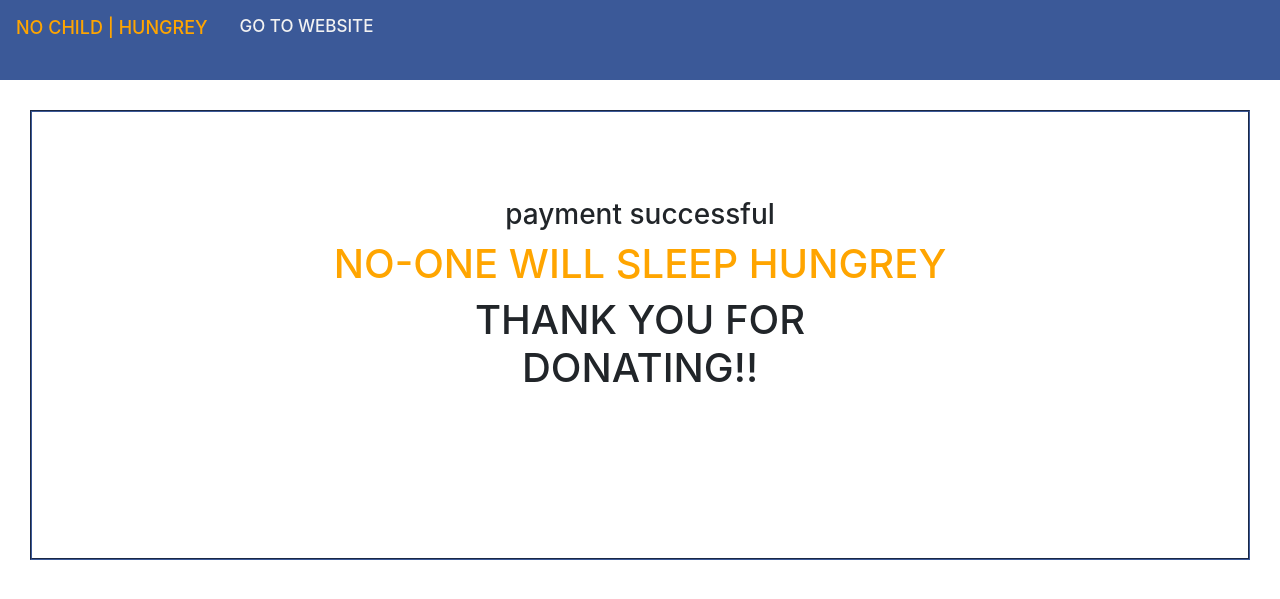
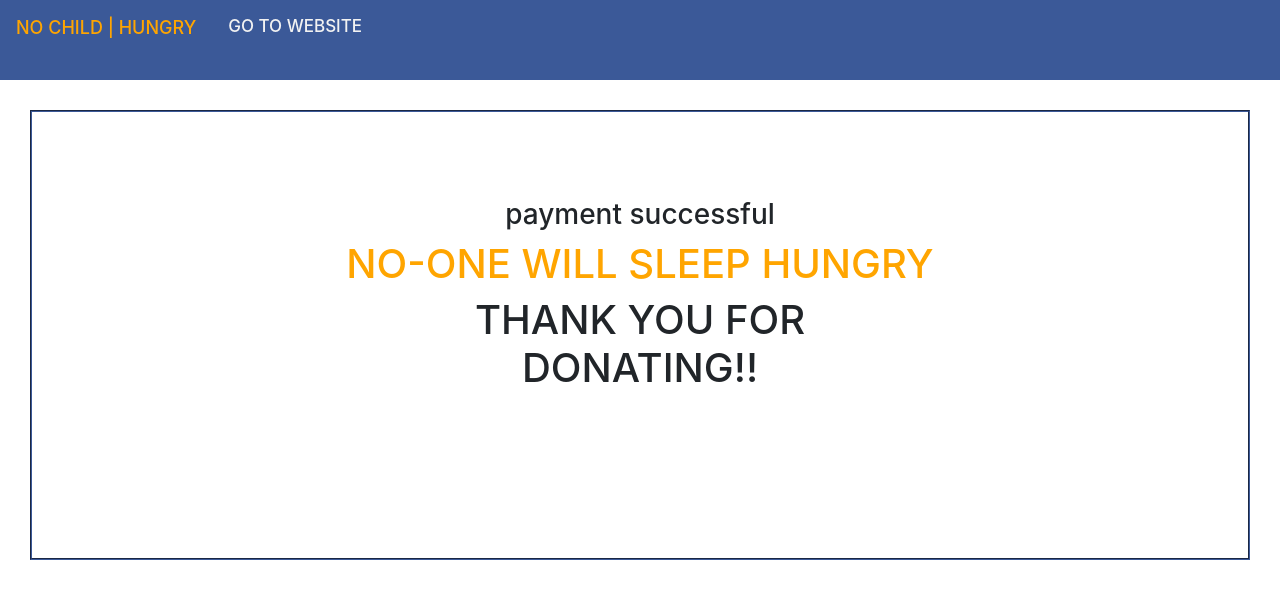
Before and after one commit to anjalinigade349/nochildhungrey, a PHP site: page /thankyou.php in a window 1280 px wide. Shown: the top 599 px of the page. Run offline with PHP 8.4, Linux system fonts and the light colour scheme.

Commit message:
Update thankyou.php

```diff
--- a/thankyou.php
+++ b/thankyou.php
@@ -26,7 +26,7 @@
       <div class="navbar">
 
 <div  class="topnav" id="myTopnav">
-<a href="#" class="toph1">NO CHILD | HUNGREY</a>
+<a href="#" class="toph1">NO CHILD | HUNGRY</a>
   <a href="index.php" class="active">GO TO WEBSITE</a>
 
   </a>
@@ -38,7 +38,7 @@
         <div class="container text-center  headerset">
 		<h3>payment successful</h3>
             <h2>
-            <span class="w3-tag"> NO-ONE WILL SLEEP HUNGREY</span>
+            <span class="w3-tag"> NO-ONE WILL SLEEP HUNGRY</span>
             </h2>
             <h1>THANK YOU FOR <br>DONATING!!</h1>
 
```
